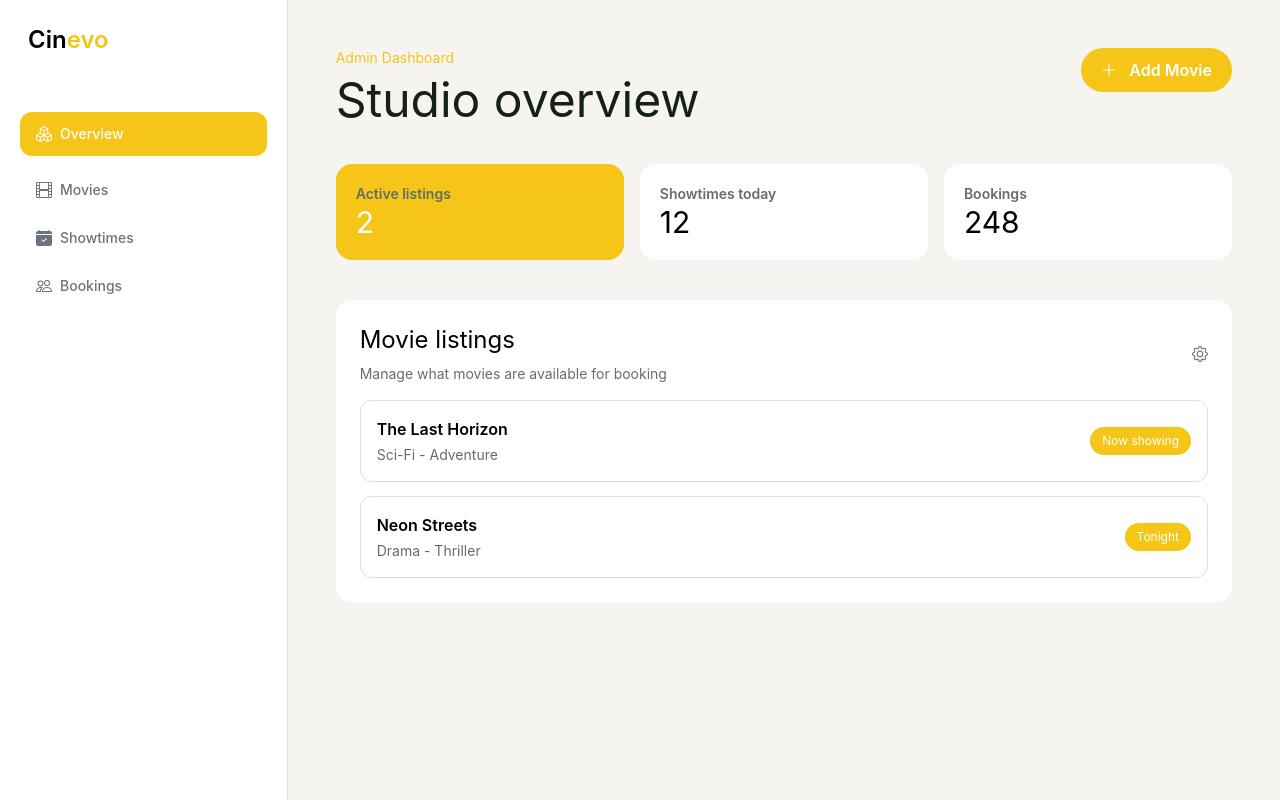
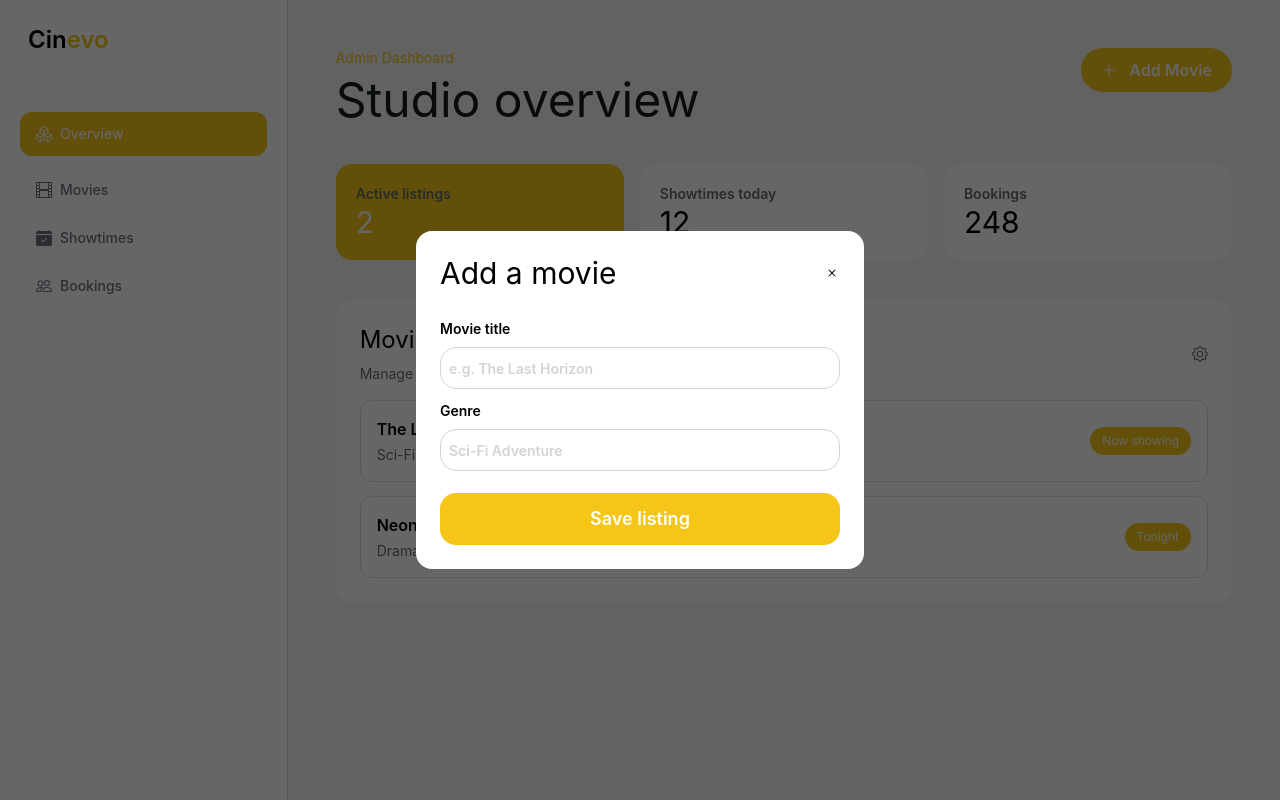
Before and after one commit to ZION4500/ticketApp, a React (Vite) app in the folder frontend/: page /admin in a window 1280 px wide. Both pictures are taken after a click on the button "Add Movie". Built offline with nearby package versions, Linux system fonts and the light colour scheme.

Commit message:
Worked on admin page

```diff
--- a/frontend/src/Admin.jsx
+++ b/frontend/src/Admin.jsx
@@ -1,4 +1,7 @@
+import { useRef } from "react";
+
 export default function Admin() {
+  const addMovie = useRef(null);
   return (
     <div className="w-full h-screen bg-[#F6F4F1] md:p-12 p-6">
       <div className="flex justify-between items-start">
@@ -6,7 +9,12 @@ export default function Admin() {
           <h2 className="text-sm text-[#F5C518]">Admin Dashboard</h2>
           <p className="text-5xl mt-2 text-[#142018]">Studio overview</p>
         </div>
-        <button className="bg-[#F5C518] text-white py-2.5 rounded-full px-5 font-semibold flex gap-3 items-center cursor-pointer">
+        <button
+          onClick={() => {
+            addMovie.current.classList.toggle("hidden");
+          }}
+          className="bg-[#F5C518] text-white py-2.5 rounded-full px-5 font-semibold flex gap-3 items-center cursor-pointer"
+        >
           <svg
             xmlns="http://www.w3.org/2000/svg"
             width="16"
@@ -85,6 +93,73 @@ export default function Admin() {
           </div>
         </div>
       </div>
+      <div
+        className="fixed inset-0 grid place-items-center hidden"
+        ref={addMovie}
+      >
+        <div
+          tabIndex={0}
+          onKeyDown={(e) => {
+            if (e.key === "Escape") {
+              addMovie.current.classList.toggle("hidden");
+            }
+          }}
+          onKeyUp={(e) => {
+            if (e.key === "Escape") {
+              addMovie.current.classList.toggle("hidden");
+            }
+          }}
+          className="relative w-screen h-screen flex justify-center items-center p-6"
+        >
+          <div className="absolute bg-black w-full h-full opacity-60 z-40"></div>
+          <form
+            method="post"
+            className=" bg-white  z-50  rounded-2xl p-6 flex flex-col w-full max-w-md"
+          >
+            <div className="flex justify-between items-center mb-7">
+              <p className="text-3xl">Add a movie</p>
+              <svg
+                className="cursor-pointer"
+                onClick={() => {
+                  addMovie.current.classList.toggle("hidden");
+                }}
+                xmlns="http://www.w3.org/2000/svg"
+                width="16"
+                height="16"
+                fill="currentColor"
+                class="bi bi-x"
+                viewBox="0 0 16 16"
+              >
+                <path d="M4.646 4.646a.5.5 0 0 1 .708 0L8 7.293l2.646-2.647a.5.5 0 0 1 .708.708L8.707 8l2.647 2.646a.5.5 0 0 1-.708.708L8 8.707l-2.646 2.647a.5.5 0 0 1-.708-.708L7.293 8 4.646 5.354a.5.5 0 0 1 0-.708" />
+              </svg>
+            </div>
+            <label htmlFor="title" className="text-sm font-semibold">
+              Movie title
+            </label>
+            <input
+              name="title"
+              type="text"
+              placeholder="e.g. The Last Horizon"
+              className="placeholder:text-sm placeholder:font-semibold placeholder:text-[#D3D5D3] p-2 border border-[#D3D5D3] rounded-2xl mt-2 mb-3"
+            />
+            <label htmlFor="genre" className="text-sm font-semibold">
+              Genre
+            </label>
+            <input
+              name="genre"
+              type="text"
+              placeholder="Sci-Fi Adventure"
+              className="placeholder:text-sm placeholder:font-semibold placeholder:text-[#D3D5D3] p-2 border border-[#D3D5D3] rounded-2xl mt-2 mb-3"
+            />
+            <button
+              onClick={(e) => e.preventDefault()}
+              className="mt-2.5 bg-[#F5C518] text-white p-3 rounded-2xl text-lg font-semibold cursor-pointer"
+            >
+              Save listing
+            </button>
+          </form>
+        </div>
+      </div>
     </div>
   );
 }
```
